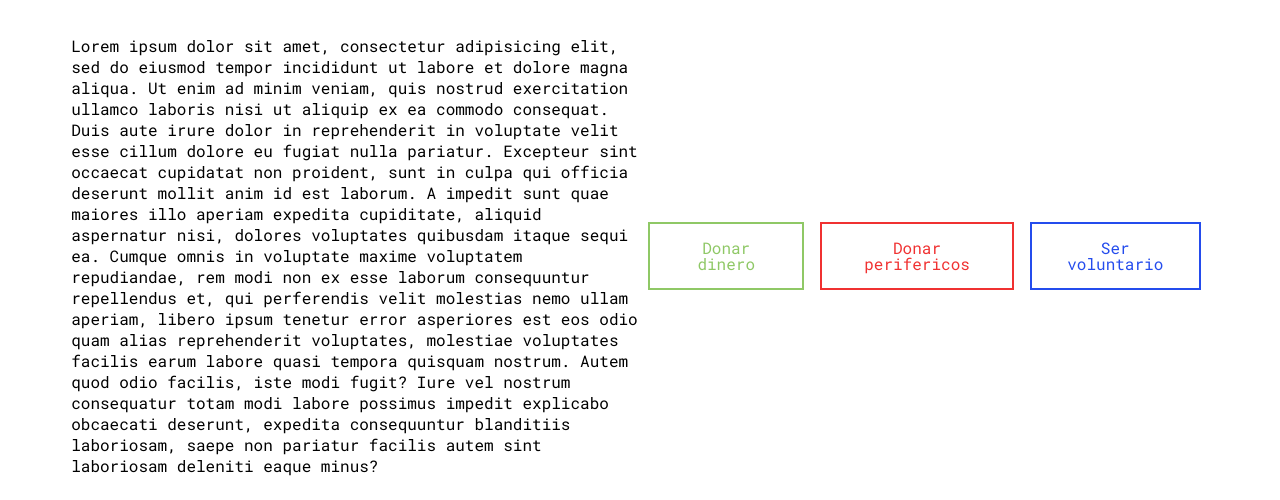
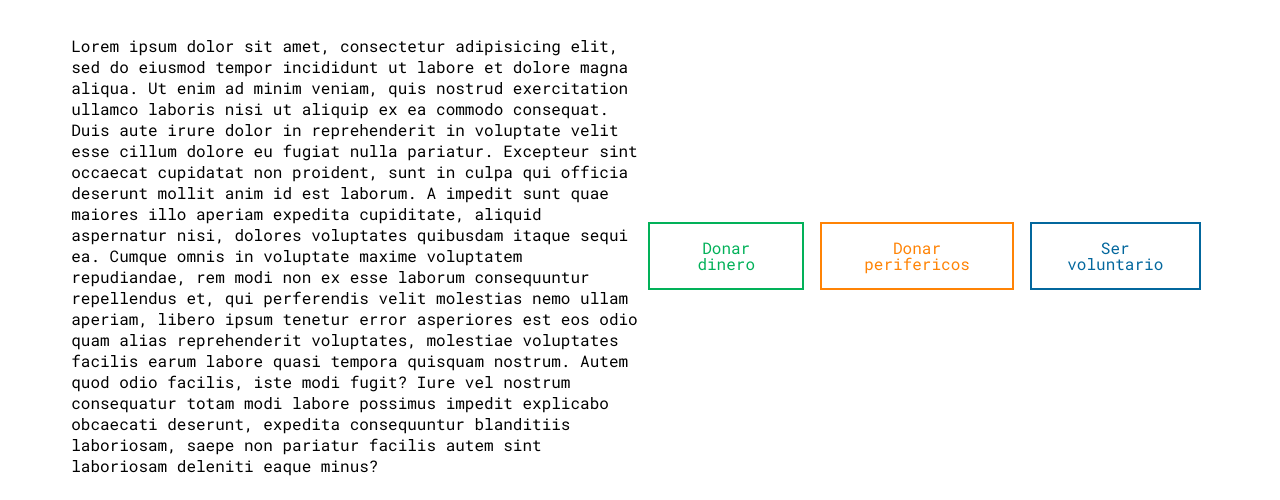
Before and after one commit to joigmz/cubo_educativo, a Django app: page / in a window 1280 px wide. Shown: the part 1136-1636 px from the top of the page. Run offline with Django 3.2, Linux system fonts and the light colour scheme.

Commit message:
add icon

```diff
--- a/static/css/styles.css
+++ b/static/css/styles.css
@@ -63,16 +63,16 @@
 }
 
 .slide-g {
-  --color: #8fc866;
-  --hover: #66c887;
+  --color: #02b159;
+  --hover: #02b159;
 }
 .slide-r {
-  --color: #f03131;
-  --hover: #ed5f5f;
+  --color: #ff8305;
+  --hover: #ff8305;
 }
 .slide-b {
-  --color: #244ced;
-  --hover: #809edf;
+  --color: #03679d;
+  --hover: #03679d;
 }
 
 button {
--- a/templates/base.html
+++ b/templates/base.html
@@ -6,6 +6,7 @@
         <meta name="viewport" content="width=device-width, initial-scale=1.0">
         <!--========== CSS ==========-->
         <link rel="stylesheet" href="{% static 'css/styles.css' %}">
+        <link rel="icon" type="image/png" sizes="64x64" href="{% static '/img/logo.png' %}">
         <title>{% block title%}{% endblock %} | Cubo eDucativo</title>
     </head>
     <body>
```
Also changed, not shown: static/img/logo.png (added).
